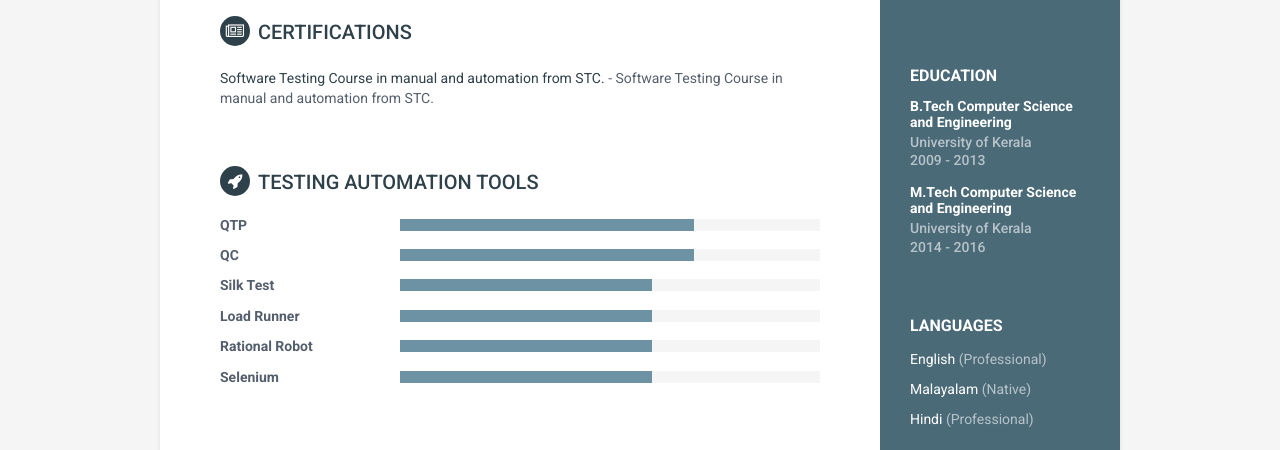
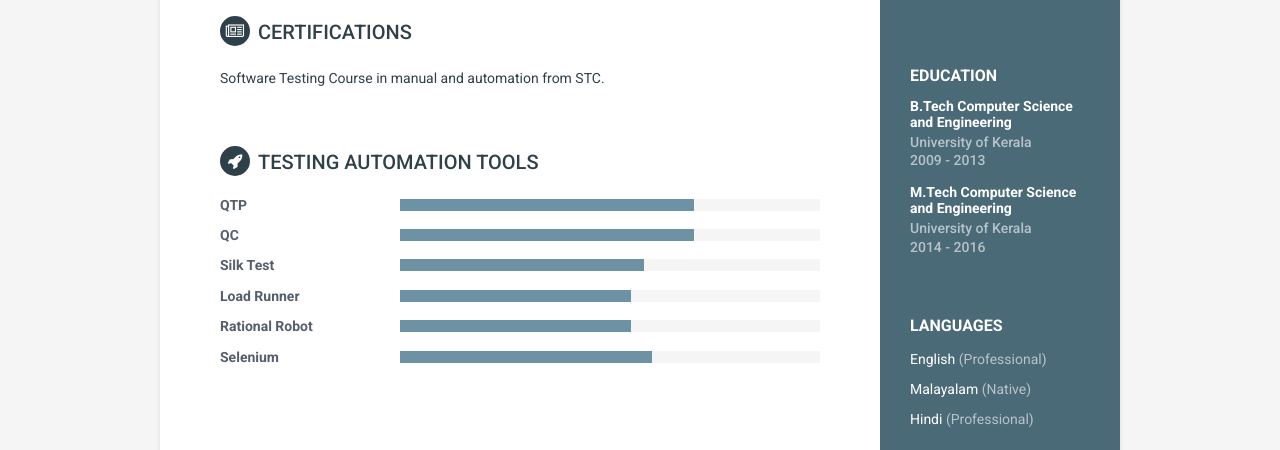
Before and after one commit to Varshags/varshags.github.io, a plain HTML site: page index.html in a window 1280 px wide. Shown: the part 647-1097 px from the top of the page. Drawn offline with Linux system fonts and the light colour scheme.

Commit message:
Update index.html

```diff
--- a/index.html
+++ b/index.html
@@ -137,7 +137,7 @@ ga('send', 'pageview');
                 </div>
 
                 <div class="item">
-                    <span class="publications-title"><a href="">Software Testing Course in manual and automation from STC.</a></span> - <span class="publications-tagline">Software Testing Course in manual and automation from STC.</span>
+                    <span class="publications-title"><a href="">Software Testing Course in manual and automation from STC.</a></span>
                 </div>
 
             </section>
@@ -168,7 +168,7 @@ ga('send', 'pageview');
                     <div class="item">
                         <h3 class="level-title">Silk Test</h3>
                         <div class="level-bar">
-                            <div class="level-bar-inner" data-level="60%">
+                            <div class="level-bar-inner" data-level="58%">
                             </div>
                         </div>
                     </div>
@@ -176,7 +176,7 @@ ga('send', 'pageview');
                     <div class="item">
                         <h3 class="level-title">Load Runner</h3>
                         <div class="level-bar">
-                            <div class="level-bar-inner" data-level="60%">
+                            <div class="level-bar-inner" data-level="55%">
                             </div>
                         </div>
                     </div>
@@ -184,7 +184,7 @@ ga('send', 'pageview');
                     <div class="item">
                         <h3 class="level-title">Rational Robot</h3>
                         <div class="level-bar">
-                            <div class="level-bar-inner" data-level="60%">
+                            <div class="level-bar-inner" data-level="55%">
                             </div>
                         </div>
                     </div>
```
